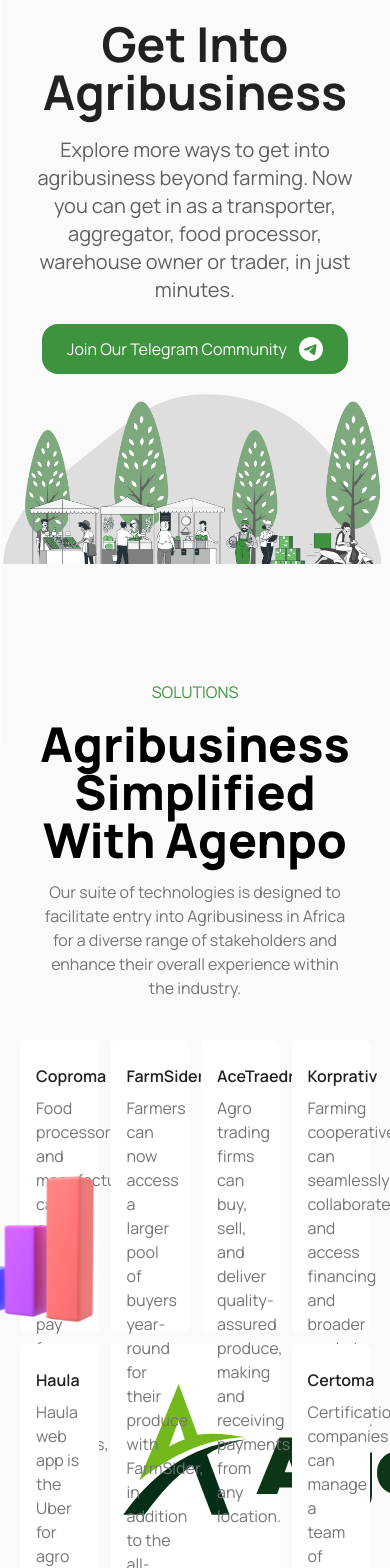
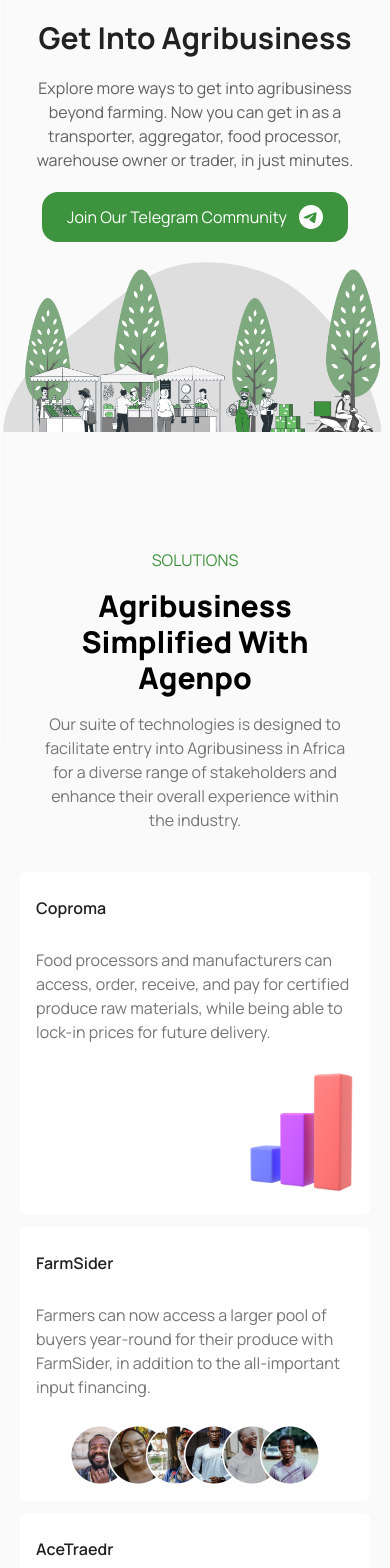
Before and after one commit to Olawumi-Olusegun/Agenpo-website, a React (Vite) app: page / in a window 390 px wide. Shown: the part 100-1668 px from the top of the page. Built offline with nearby package versions, Linux system fonts and the light colour scheme.

Commit message:
Update: Fixed mobile responsiveness for mobile

```diff
--- a/src/components/Accordion.tsx
+++ b/src/components/Accordion.tsx
@@ -64,9 +64,8 @@
                 onClick={() => setSelected(open ? null : value)}
                 className="flex justify-between items-center p-4 font-semibold px-6 text-xl"
             >
-                {trigger}
-                <Plus size={24} className={`transition-transform ${open ? "rotate-45" : ""}`} />
-
+                <span>{trigger}</span>
+                <Plus size={24} className={`transition-transform shrink-0 ${open ? "rotate-45" : ""}`} />
             </header>
             <div
                 className="overflow-y-hidden transition-all duration-300"
--- a/src/components/DownloadManual.tsx
+++ b/src/components/DownloadManual.tsx
@@ -1,6 +1,7 @@
 
 const DownloadManual = () => {
     return (
+        <>
             <div className="col-span-4 flex flex-col gap-3">
                 <div className="flex flex-col self-end gap-5 text-gray-700 rounded-md shadow-xl bg-white w-full lg:max-w-[283px] p-5">
                     <h2 className="font-bold font-Manrope text-gray-800 text-xl">Get the most out of Inspektr - Download the user manual.</h2>
@@ -14,6 +15,7 @@
                     </div>
                 </div>
             </div>
+        </>
     )
 }
 
--- a/src/components/ui/Hero.tsx
+++ b/src/components/ui/Hero.tsx
@@ -20,7 +20,7 @@
 };
 
 const Title = ({ children }: TitleProps) => (
-    <h1 className="text-5xl lg:text-[82px] font-bold font-Manrope text-center text-title">
+    <h1 className="text-3xl lg:text-5xl lg:text-[82px] font-bold font-Manrope text-center text-title">
         {children}
     </h1>
 );
@@ -31,7 +31,7 @@
 };
 
 const Description = ({ children, className }: DescriptionProps) => (
-    <p className={cn("text-gray-700 font-Manrope text-xl w-full lg:max-w-[1019px] mx-auto", className)}>
+    <p className={cn("text-gray-700 font-Manrope lg:text-xl w-full lg:max-w-[1019px] mx-auto", className)}>
         {children}
     </p>
 );
--- a/src/components/ui/SolutionsSection.tsx
+++ b/src/components/ui/SolutionsSection.tsx
@@ -36,11 +36,11 @@
     imageStyle?: string;
 }
 const GridItem = ({ className, children, title, description, image, imageStyle, href = "#", ...props }: GridItemProps) => (
-    <Link to={href} className={cn("relative col-span-3 bg-white max-h-[292px] rounded-md px-4 py-4 flex flex-col", className)} {...props}>
+    <Link to={href} className={cn("relative col-span-12 sm:col-span-6 lg:col-span-3 bg-white lg:max-h-[292px] rounded-md px-4 py-4 flex flex-col gap-5 lg:gap-0", className)} {...props}>
         <h2 className="font-semibold py-2 text-title">{title}</h2>
         <p className="text-gray-600 font-Manrope pb-1.5">{description}</p>
         <div className={cn("mt-auto self-end flex flex-col items-end overflow-hidden", imageStyle)}>
-            <img src={image} alt="Coproma" className="mt-auto pointer-events-none w-auto h-full  object-center" />
+            <img src={image} alt="Coproma" className="mt-auto pointer-events-none w-auto max-h-[128.88px] lg:h-full  object-center" />
         </div>
     </Link>
 );
@@ -55,7 +55,7 @@
 
 interface TitleProps extends HtmlHTMLAttributes<HTMLHeadingElement> { }
 const Title = ({ className, children }: TitleProps) => (
-    <h2 className={cn("font-Manrope text-center text-5xl font-extrabold capitalize", className)}>{children}</h2>
+    <h2 className={cn("font-Manrope text-center text-3xl lg:text-5xl font-extrabold capitalize", className)}>{children}</h2>
 );
 
 interface DescriptionProps extends HtmlHTMLAttributes<HTMLParagraphElement> { }
@@ -66,8 +66,8 @@
 
 interface LogoLinkProps extends HtmlHTMLAttributes<HTMLDivElement> { href?: string; }
 const LogoLink = ({ className, href = "/" }: LogoLinkProps) => (
-    <div className={cn("col-span-6 bg-white rounde-md px-3 py-4", className)}>
-        <Link to={href} className="flex items-center justify-center w-[458.84px] h-[130.57px] mx-auto lg:mb-14 mt-6 ">
+    <div className={cn("col-span-12 sm:col-span-6 lg:col-span-6 bg-white rounde-md px-3 py-4", className)}>
+        <Link to={href} className="flex items-center justify-center w-full lg:w-[458.84px] h-[130.57px] mx-auto lg:mb-14 lg:mt-6 ">
             {/* SVG Logo */}
             <svg width="801" height="229" viewBox="0 0 801 229" fill="none" xmlns="http://www.w3.org/2000/svg">
                 <path d="M311.087 192.124H347.519L307.136 93.4414H273.191L232.809 192.124H269.241L273.191 180.805H307.136L311.087 192.124ZM282.263 154.392L290.164 131.754L298.065 154.392H282.263Z" fill="#0D3616" />
--- a/src/pages/index.tsx
+++ b/src/pages/index.tsx
@@ -13,7 +13,7 @@
                 </Hero.Description>
 
                 <Hero.ButtonGroup>
-                    <Hero.Button variant="primary">
+                    <a href={"https://t.me/+4kXbKlOQe0JiY2Vk"} target="_blank" className="flex items-center justify-center gap-3 w-full lg:w-fit px-6 py-3 rounded-2xl bg-primary hover:bg-opacity-90 text-white border border-transparent">
                         <span>Join Our Telegram Community</span>
                         <svg className="flex-shrink-0" width="24" height="24" viewBox="0 0 24 24" fill="none" xmlns="http://www.w3.org/2000/svg">
                             <g clipPath="url(#clip0_16683_1627)">
@@ -25,7 +25,7 @@
                                 </clipPath>
                             </defs>
                         </svg>
-                    </Hero.Button>
+                    </a>
                 </Hero.ButtonGroup>
             </Hero>
 
@@ -43,8 +43,8 @@
                         image="./assets/images/Coproma.png"
                         href="/Coproma"
                         title="Coproma"
-                        className="pr-14 "
-                        imageStyle="absolute bottom-0 right-0  w-40 -mr-3"
+                        className="lg:pr-14 "
+                        imageStyle="lg:absolute bottom-0 right-0  w-40 -mr-3"
                         description="Food processors and manufacturers can access, order, receive, and pay for certified produce raw materials, while being able to lock-in prices for future delivery."
                     />
                     <SolutionsSection.GridItem
@@ -82,23 +82,23 @@
                     <SolutionsSection.GridItem
                         image="./assets/images/AgriGeitor.png"
                         href="/AgriGeitor"
-                        imageStyle="mx-auto"
+                        imageStyle="mx-auto -mb-4"
                         title="AgriGeitor" description="Agro warehouse managers can earn and manage their warehouse operations end-to-end." />
 
                     <SolutionsSection.GridItem
                         image="./assets/images/Inspecktr.png"
                         href="/Inspecktr"
-                        imageStyle="mr-6 -mb-4"
+                        imageStyle="mx-auto -mb-4"
                         title="Inspecktr" description="Quality inspectors working with certification companies can record produce inspections and certifications electronically without paperwork." />
                 </SolutionsSection.Grid>
             </SolutionsSection>
 
             <section className="relative bg-white rounded-md w-full lg:max-w-[1216px] mx-auto lg:px-0 overflow-hidden my-10">
-                <img src="./assets/images/leaf-left.png" alt="" className="left-0 top-0 pointer-events-none" />
-                <img src="./assets/images/leaf-left.png" alt="" className="absolute right-0 bottom-0 rotate-180 pointer-events-none" />
-                <div className="absolute top-1/2 left-1/2 -translate-x-1/2 -translate-y-1/2 flex flex-col items-center justify-center gap-3 w-full p-5 lg:p-0 lg:max-w-[690px] mx-auto">
-                    <h2 className="font-Manrope text-5xl text-title text-center font-bold ">Don't have a registered agribusiness?</h2>
-                    <p className="text-center text-gray-600 text-lg font-Manrope ">Registering your business is the first crucial step towards unlocking a world of growth opportunities. Start your journey to success and register your business today.</p>
+                <img src="./assets/images/leaf-left.png" alt="" className="hidden lg:block left-0 top-0 pointer-events-none" />
+                <img src="./assets/images/leaf-left.png" alt="" className="hidden lg:block absolute right-0 bottom-0 rotate-180 pointer-events-none" />
+                <div className="lg:absolute lg:top-1/2 lg:left-1/2 lg:-translate-x-1/2 lg:-translate-y-1/2 flex flex-col items-center justify-center gap-3 w-full p-5 lg:p-0 lg:max-w-[690px] mx-auto">
+                    <h2 className="font-Manrope text-3xl lg:text-5xl text-title text-center font-bold ">Don't have a registered agribusiness?</h2>
+                    <p className="text-center text-gray-600 lg:text-lg font-Manrope ">Registering your business is the first crucial step towards unlocking a world of growth opportunities. Start your journey to success and register your business today.</p>
                     <button className="group flex items-center justify-center gap-3 bg-primary hover:bg-opacity-90 duration-300 w-fit text-white border border-transparent px-6 py-3 rounded-2xl">
                         <span>Register your Agribusiness</span>
                         <svg className="flex-shrink-0 group-hover:translate-x-1 transition duration-300" width="10" height="12" viewBox="0 0 10 16" fill="none" xmlns="http://www.w3.org/2000/svg">
```
Lines whose indentation alone changed are shown as unchanged.
